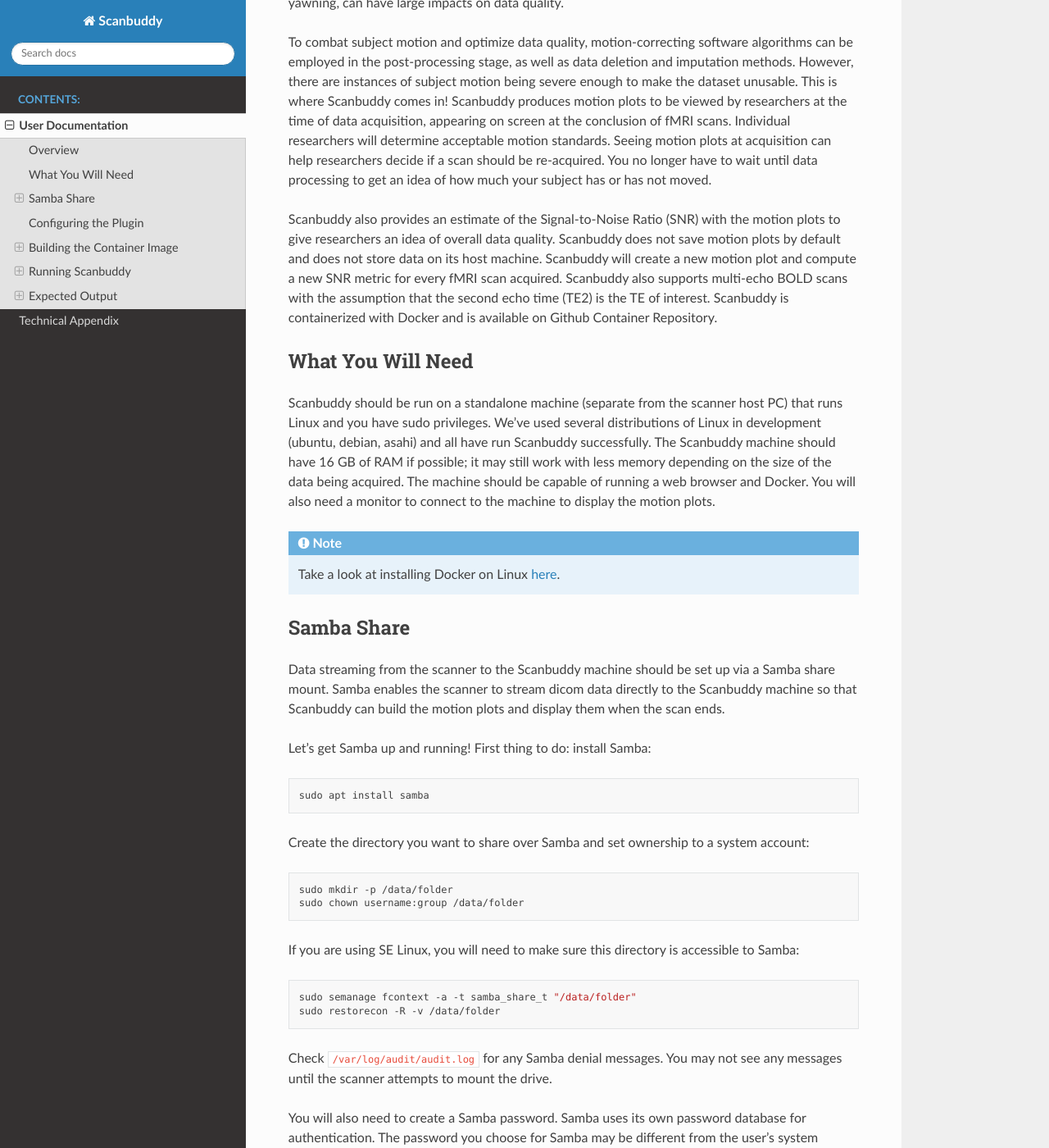
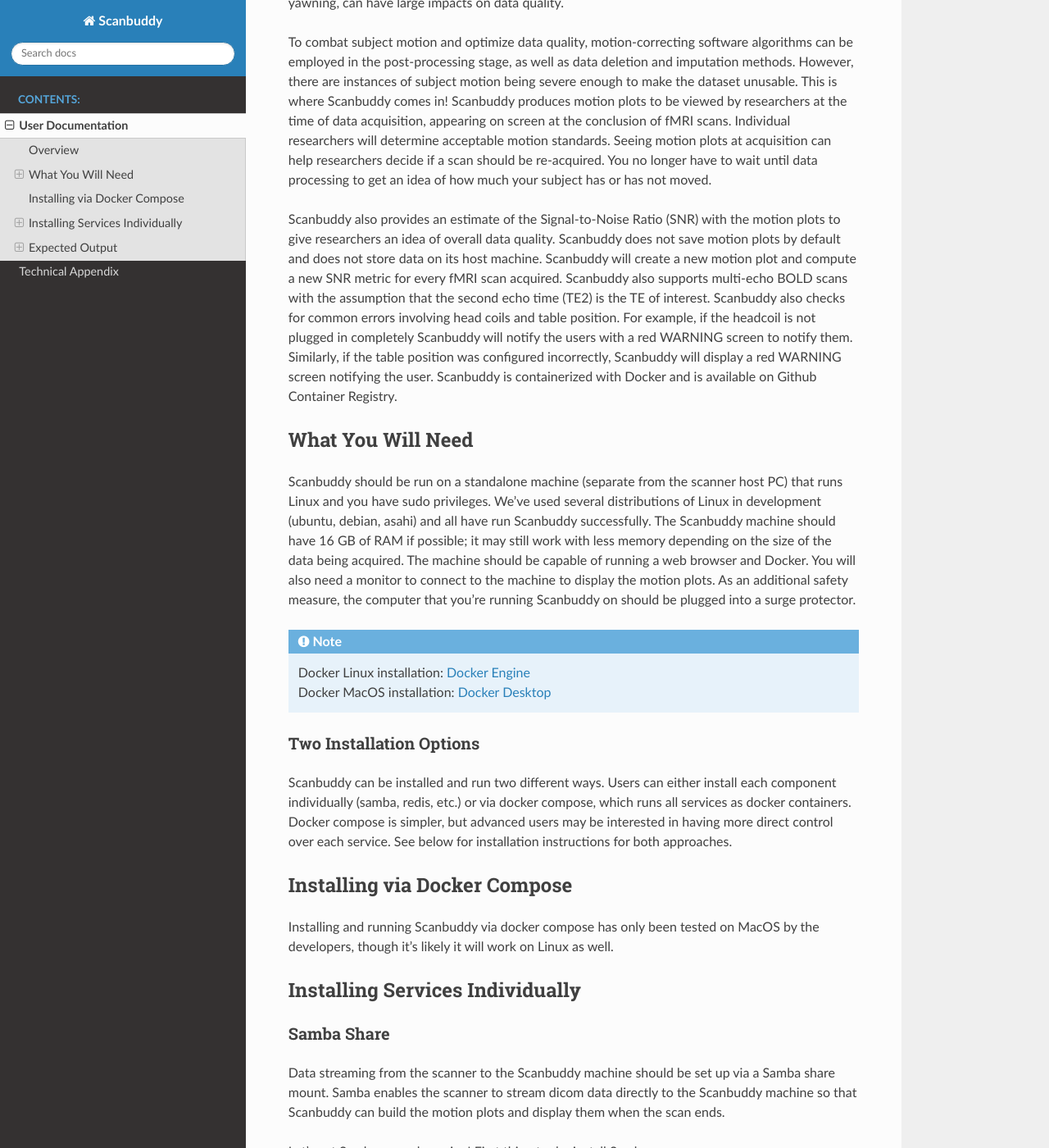
Before and after one commit to harvard-nrg/scanbuddy, a Sphinx documentation site: the page built from docs/source/user_docs.rst, in a window 1280 px wide and 1400 px high, scrolled down 469 px. Shown: the whole window at 82% size. Built offline with Sphinx 7.4.7 and the Read the Docs theme 3.1.0, drawn with Linux system fonts in a browser that asks for light colours.

Commit message:
doc updates

```diff
--- a/docs/source/user_docs.rst
+++ b/docs/source/user_docs.rst
@@ -12,18 +12,32 @@
 
 To combat subject motion and optimize data quality, motion-correcting software algorithms can be employed in the post-processing stage, as well as data deletion and imputation methods. However, there are instances of subject motion being severe enough to make the dataset unusable. This is where Scanbuddy comes in! Scanbuddy produces motion plots to be viewed by researchers at the time of data acquisition, appearing on screen at the conclusion of fMRI scans. Individual researchers will determine acceptable motion standards. Seeing motion plots at acquisition can help researchers decide if a scan should be re-acquired. You no longer have to wait until data processing to get an idea of how much your subject has or has not moved.
 
-Scanbuddy also provides an estimate of the Signal-to-Noise Ratio (SNR) with the motion plots to give researchers an idea of overall data quality. Scanbuddy does not save motion plots by default and does not store data on its host machine. Scanbuddy will create a new motion plot and compute a new SNR metric for every fMRI scan acquired. Scanbuddy also supports multi-echo BOLD scans with the assumption that the second echo time (TE2) is the TE of interest. Scanbuddy is containerized with Docker and is available on Github Container Repository.
+Scanbuddy also provides an estimate of the Signal-to-Noise Ratio (SNR) with the motion plots to give researchers an idea of overall data quality. Scanbuddy does not save motion plots by default and does not store data on its host machine. Scanbuddy will create a new motion plot and compute a new SNR metric for every fMRI scan acquired. Scanbuddy also supports multi-echo BOLD scans with the assumption that the second echo time (TE2) is the TE of interest. Scanbuddy also checks for common errors involving head coils and table position. For example, if the headcoil is not plugged in completely Scanbuddy will notify the users with a red WARNING screen to notify them. Similarly, if the table position was configured incorrectly, Scanbuddy will display a red WARNING screen notifying the user. Scanbuddy is containerized with Docker and is available on Github Container Registry.
 
 
 What You Will Need
 ^^^^^^^^^^^^^^^^^^
-Scanbuddy should be run on a standalone machine (separate from the scanner host PC) that runs Linux and you have sudo privileges. We've used several distributions of Linux in development (ubuntu, debian, asahi) and all have run Scanbuddy successfully. The Scanbuddy machine should have 16 GB of RAM if possible; it may still work with less memory depending on the size of the data being acquired. The machine should be capable of running a web browser and Docker. You will also need a monitor to connect to the machine to display the motion plots.
+Scanbuddy should be run on a standalone machine (separate from the scanner host PC) that runs Linux and you have sudo privileges. We've used several distributions of Linux in development (ubuntu, debian, asahi) and all have run Scanbuddy successfully. The Scanbuddy machine should have 16 GB of RAM if possible; it may still work with less memory depending on the size of the data being acquired. The machine should be capable of running a web browser and Docker. You will also need a monitor to connect to the machine to display the motion plots. As an additional safety measure, the computer that you're running Scanbuddy on should be plugged into a surge protector.
 
 .. note::
-     Take a look at installing Docker on Linux `here <https://docs.docker.com/engine/install/>`_.
+
+    | Docker Linux installation: `Docker Engine <https://docs.docker.com/engine/install/>`_
+    | Docker MacOS installation: `Docker Desktop <https://docs.docker.com/desktop/setup/install/mac-install/>`_
+
+
+Two Installation Options
+""""""""""""""""""""""""
+Scanbuddy can be installed and run two different ways. Users can either install each component individually (samba, redis, etc.) or via docker compose, which runs all services as docker containers. Docker compose is simpler, but advanced users may be interested in having more direct control over each service. See below for installation instructions for both approaches.
+
+Installing via Docker Compose
+^^^^^^^^^^^^^^^^^^^^^^^^^^^^^
+Installing and running Scanbuddy via docker compose has only been tested on MacOS by the developers, though it's likely it will work on Linux as well.
+
+Installing Services Individually
+^^^^^^^^^^^^^^^^^^^^^^^^^^^^^^^^
 
 Samba Share
-^^^^^^^^^^^
+"""""""""""
 Data streaming from the scanner to the Scanbuddy machine should be set up via a Samba share mount. Samba enables the scanner to stream dicom data directly to the Scanbuddy machine so that Scanbuddy can build the motion plots and display them when the scan ends.
 
 Let's get Samba up and running! First thing to do: install Samba:
@@ -90,7 +104,7 @@
 Your Samba share should be up and running now!
 
 Configuring the Plugin
-^^^^^^^^^^^^^^^^^^^^^^
+""""""""""""""""""""""
 We have to tell the scanner which scans should be exported to the Scanbuddy machine and where the scanbuddy machine is. These instructions are for a Siemens XA30 system, though they may be relevant for other systems as well. First things first, make sure you're sitting at your scanner PC!
 
 | 1. Identify the protocol folder with BOLD scans you want to be auto-exported to Scanbuddy. Make the protocol folder editable by clicking on the edit icon.
@@ -132,7 +146,7 @@
         | 4. For more advice see `Siemens IDEA board users <https://www.magnetom.net/t/how-to-send-the-real-time-bold-images-to-custom-server-in-order-to-monitor-the-real-time-head-motions/6614/22>`_.
 
 Building the Container Image
-^^^^^^^^^^^^^^^^^^^^^^^^^^^^
+""""""""""""""""""""""""""""
 Scanbuddy is packaged up in a Docker container to abstract away the hassle of installing the specific software it needs. Hurray for Docker! We've built and pushed the Docker image to Github Container Repository so you can run ``docker pull`` to build it on your local (Scanbuddy) machine. Take a look at this page to pull the latest version: `Scanbuddy image <https://github.com/harvard-nrg/scanbuddy/pkgs/container/scanbuddy>`_.
 
 Build the container by running:
@@ -158,7 +172,7 @@
      docker run -d --name redis -p 8001:8001 redis/redis-stack:latest
 
 Running Scanbuddy
-^^^^^^^^^^^^^^^^^
+"""""""""""""""""
 With the plugin and Samba configured and the container built, we're ready to run Scanbuddy!
 
 The first thing to do is set a few environment variables inside of your shell for Scanbuddy: ``SCANBUDDY_PASS`` and ``SCANBUDDY_SESSION_KEY``
```
